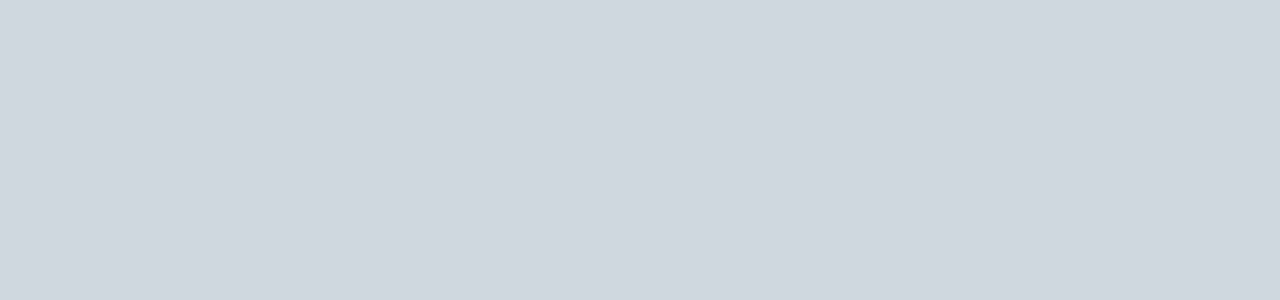
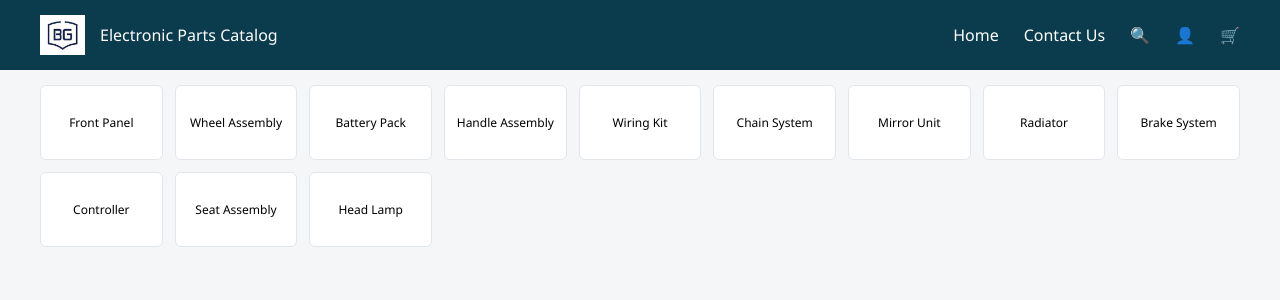
Before and after one commit to Mayank9052/bgauss-e-catalog, a React (Vite) app in the folder vite-project/: page /parts in a window 1280 px wide. Before the commit this address had no page. Shown: the top 300 px of the page. Built offline with nearby package versions, Linux system fonts and the light colour scheme.

Commit message:
Add compact search parts page with grid layout

```diff
--- a/vite-project/src/App.tsx
+++ b/vite-project/src/App.tsx
@@ -1,6 +1,7 @@
 import { BrowserRouter, Routes, Route } from "react-router-dom";
 import Login from "./login";
 import Dashboard from "./dashbaord";
+import SearchParts from "./searchparts";
 
 
 function App() {
@@ -10,6 +11,7 @@ function App() {
       <Routes>
         <Route path="/" element={<Login />} />
         <Route path="/dashboard" element={<Dashboard />} />
+        <Route path="/parts" element={<SearchParts />} />
       </Routes>
     </BrowserRouter>
   );
--- /dev/null
+++ b/vite-project/src/SearchParts.tsx
@@ -0,0 +1,54 @@
+import "./searchparts.css";
+import logo from "./assets/logo.jpg";
+
+const parts = [
+  "Front Panel",
+  "Wheel Assembly",
+  "Battery Pack",
+  "Handle Assembly",
+  "Wiring Kit",
+  "Chain System",
+  "Mirror Unit",
+  "Radiator",
+  "Brake System",
+  "Controller",
+  "Seat Assembly",
+  "Head Lamp"
+];
+
+const SearchParts = () => {
+  return (
+    <div className="catalog-wrapper">
+
+      {/* NAVBAR */}
+      <nav className="catalog-navbar">
+        <div className="brand">
+          <img src={logo} alt="Logo" className="nav-logo" />
+          <span>Electronic Parts Catalog</span>
+        </div>
+
+        <div className="nav-right">
+          <span>Home</span>
+          <span>Contact Us</span>
+          <span>🔍</span>
+          <span>👤</span>
+          <span>🛒</span>
+        </div>
+      </nav>
+
+
+
+      {/* GRID */}
+      <div className="parts-grid">
+        {parts.map((part, index) => (
+          <div key={index} className="part-card">
+            {part}
+          </div>
+        ))}
+      </div>
+
+    </div>
+  );
+};
+
+export default SearchParts;
--- a/vite-project/src/dashbaord.tsx
+++ b/vite-project/src/dashbaord.tsx
@@ -1,11 +1,14 @@
+import { useNavigate } from "react-router-dom";
 import logo from "./assets/logo.jpg";
 import "./dashbaord.css";
 
 
 const Dashboard = () => {
+   const navigate = useNavigate();
   const handleLogout = () => {
     localStorage.removeItem("token");
     window.location.href = "/";
+
   };
 
   return (
@@ -40,15 +43,14 @@ const Dashboard = () => {
           <h3>Search with VIN</h3>
 
           <div className="floating-input">
-            <input type="text" placeholder=" " />
-            <label>Enter 17 Digit VIN Number</label>
+            <input type="text" placeholder="Enter 17 Digit VIN" />
           </div>
 
           <p className="note">
             VIN is a unique 17-digit identification number assigned to every vehicle.
           </p>
 
-          <button className="primary-btn">Search</button>
+          <button className="primary-btn" onClick={() => navigate("/parts")}>Search</button>
         </div>
 
         {/* MODEL CARD */}
@@ -81,9 +83,8 @@ const Dashboard = () => {
             </select>
             <label>Vehicle Colour</label>
           </div>
-
           <div className="btn-row">
-            <button className="primary-btn">Search</button>
+            <button className="primary-btn" onClick={() => navigate("/parts")}>Search</button>
             <button className="secondary-btn">Reset</button>
           </div>
         </div>
--- /dev/null
+++ b/vite-project/src/searchparts.css
@@ -0,0 +1,61 @@
+.catalog-wrapper {
+  background: #f4f6f8;
+  min-height: 100vh;
+}
+
+.catalog-navbar {
+  display: flex;
+  justify-content: space-between;
+  align-items: center;
+  background: #0b3c4d;
+  padding: 15px 40px;
+  color: white;
+}
+
+.brand {
+  display: flex;
+  align-items: center;
+  gap: 15px;
+}
+
+.nav-logo {
+  height: 40px;
+}
+
+.nav-right {
+  display: flex;
+  gap: 25px;
+  cursor: pointer;
+}
+
+.breadcrumb {
+  padding: 20px 60px;
+  font-size: 14px;
+  color: #444;
+}
+
+.parts-grid {
+  display: grid;
+  grid-template-columns: repeat(auto-fill, minmax(120px, 1fr));
+  gap: 12px;
+  padding: 15px 40px;
+}
+
+.part-card {
+  background: white;
+  height: 75px;                 /* much smaller */
+  border-radius: 6px;
+  display: flex;
+  align-items: center;
+  justify-content: center;
+  font-size: 12px;              /* smaller text */
+  font-weight: 500;
+  text-align: center;
+  padding: 6px;
+  border: 1px solid #e2e6ea;    /* cleaner than shadow */
+  transition: 0.15s ease;
+}
+
+.part-card:hover {
+  background: #f0f4f8;
+}
```
Also changed, not shown: 1 other file (tests, documents, lock files or other folders).
